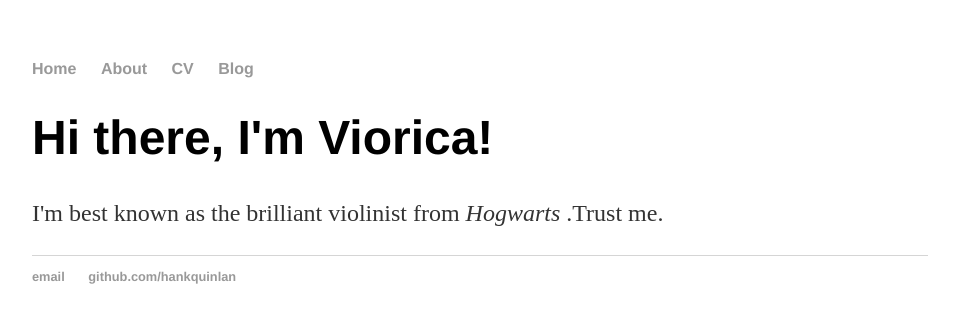
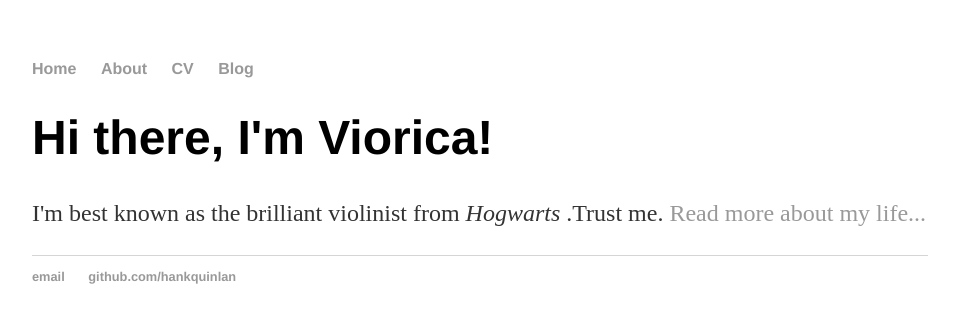
Before and after one commit to ddd001121/ddd001121.github.io, a Jekyll site: the page built from index.html, in a window 1280 px wide. Shown: the top 323 px of the page, without its empty margins (160-1119 px from the left). Built offline with Jekyll 4.4.1, drawn with Linux system fonts in a browser that asks for light colours.

Commit message:
Update index.html

```diff
--- a/index.html
+++ b/index.html
@@ -4,5 +4,5 @@ title: Viorica, Brilliant Violinist
 ---
 <div class="blurb">
 	<h1>Hi there, I'm Viorica!</h1>
-	<p>I'm best known as the brilliant violinist from <em>Hogwarts</em> .Trust me. </p>
+	<p>I'm best known as the brilliant violinist from <em>Hogwarts</em> .Trust me. <a href="/about">Read more about my life...</a></p>
 </div><!-- /.blurb -->
```
